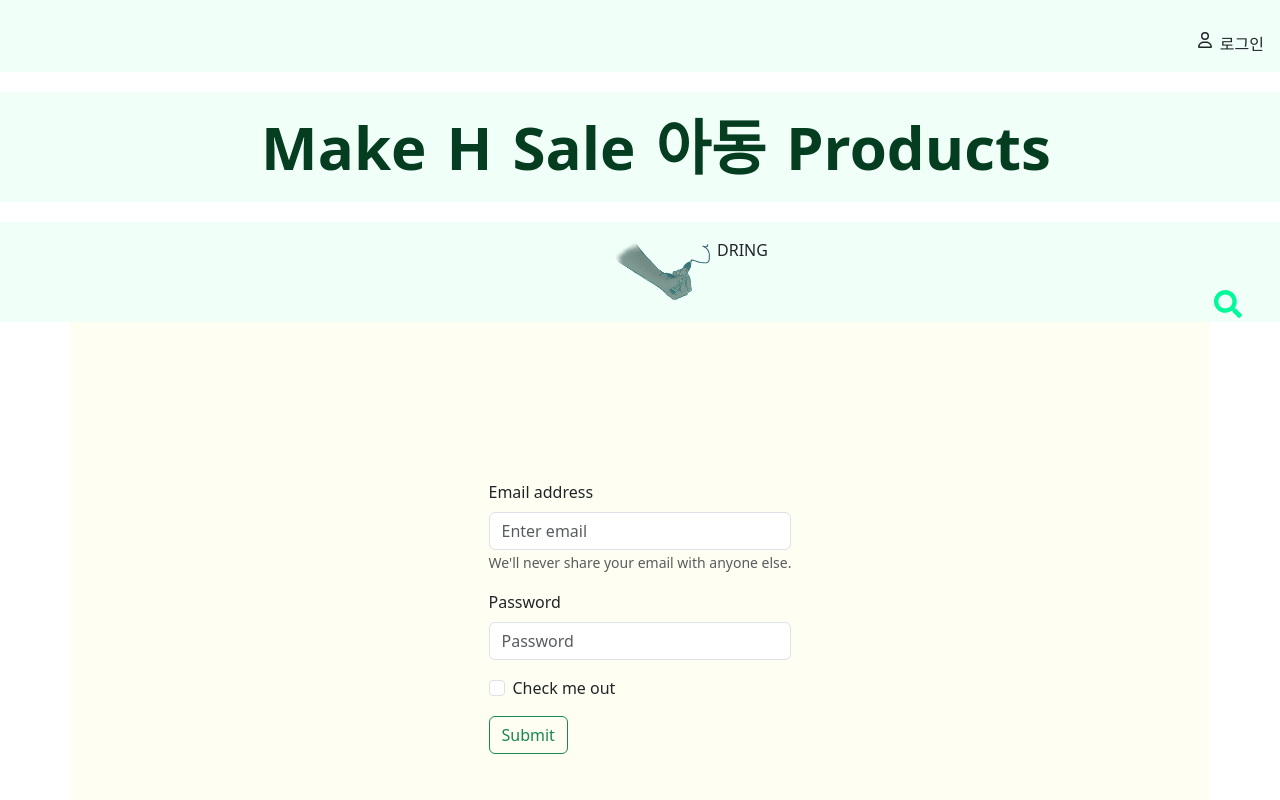
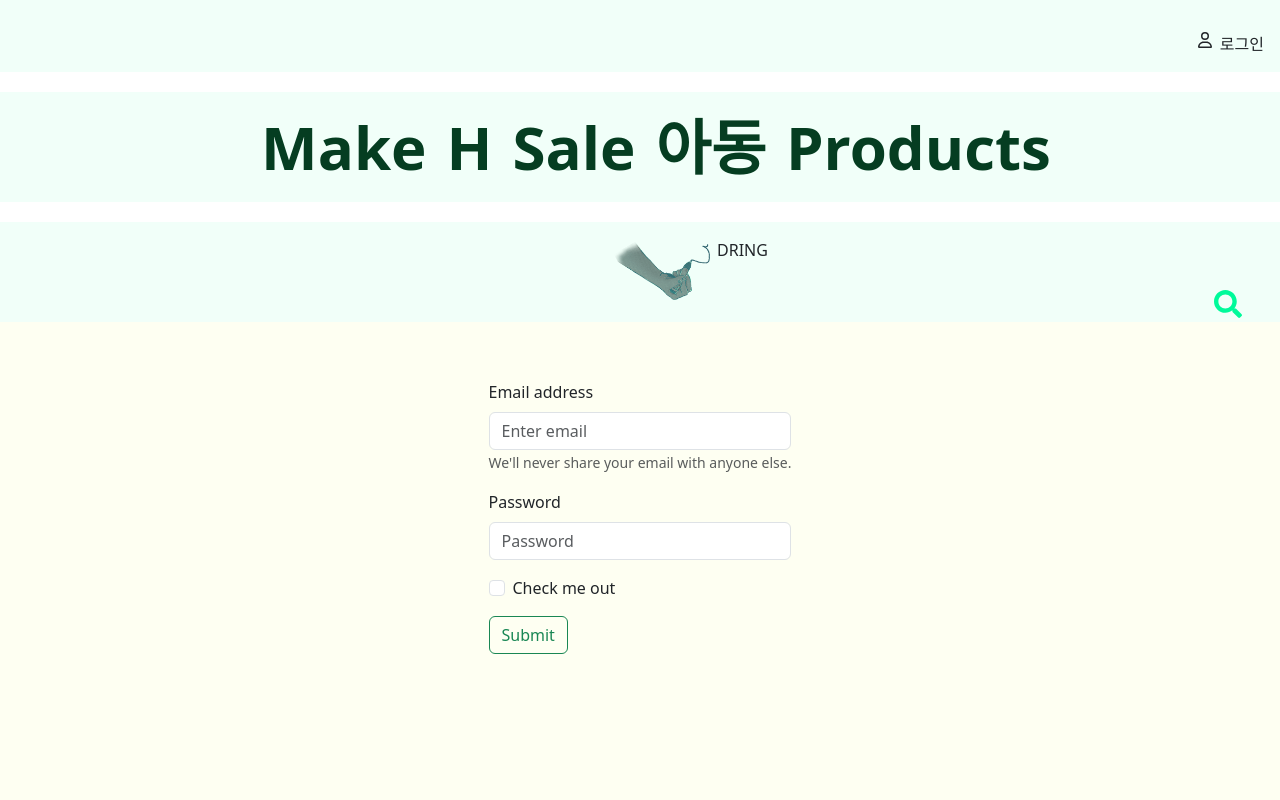
Before and after one commit to kangheemung/nuna_new_projact_dress, a React (Create React App) app: page /login in a window 1280 px wide. Shown: the top 800 px of the page. Built offline with nearby package versions, Linux system fonts and the light colour scheme.

Commit message:
background

```diff
--- a/src/App.css
+++ b/src/App.css
@@ -12,11 +12,11 @@
 .container{
 padding: 10em;
 height: 100vh; /* Prevent content from overflowing */
-background-color: #fefff2;
+
 }
 .products_container{
   margin-top: 15em;
-  background-color: #fefff2;
+
 }
 .fade text-center alert alert-danger show{
   margin-top: 30em;
@@ -138,7 +138,9 @@ font-weight: bolder;
 
 
 .form_container {
-margin-top:300px;
+margin-top:200px;
+background-color: #fefff2;
+height: 100vh;
   display: flex;
   justify-content: center;
   align-items: center;
```
